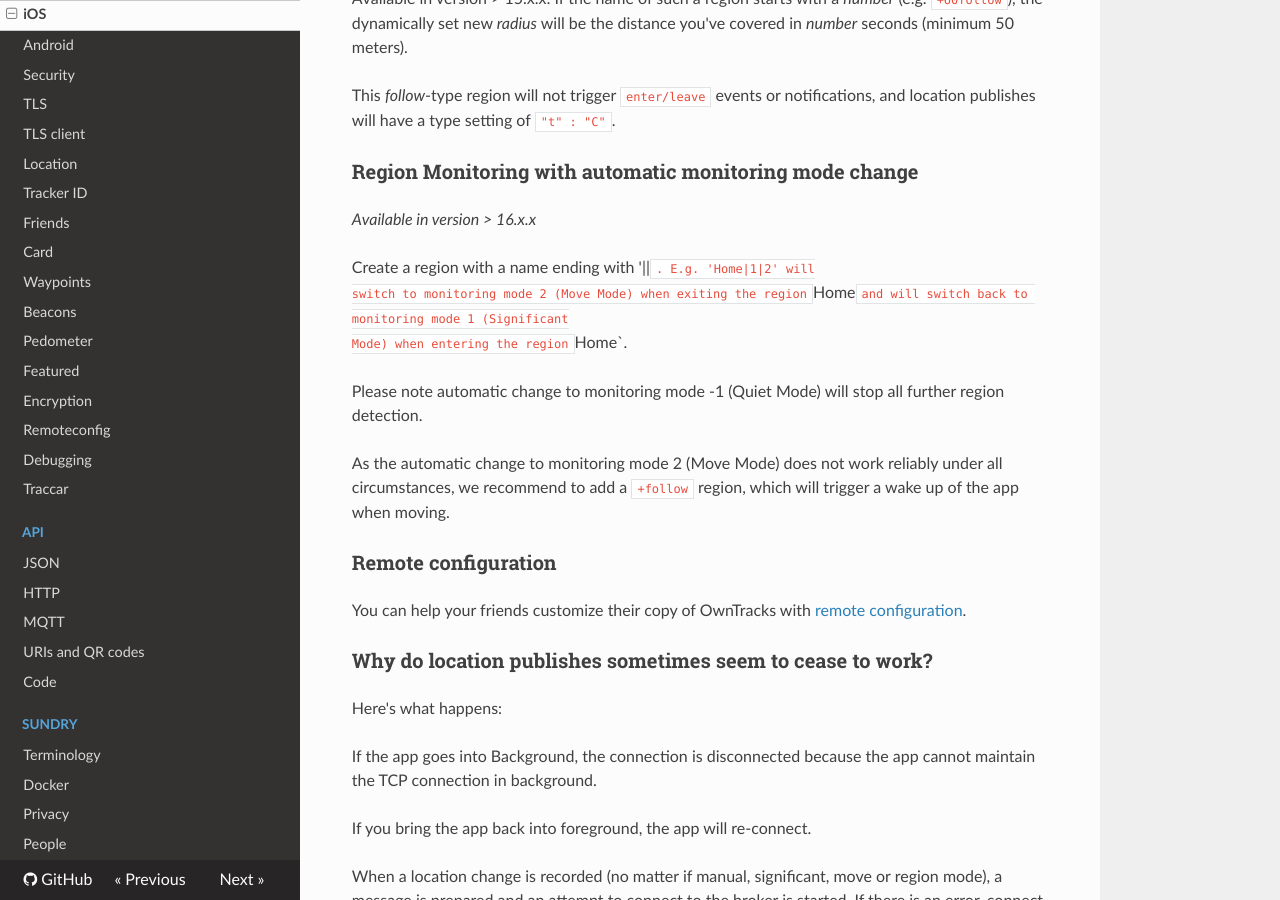
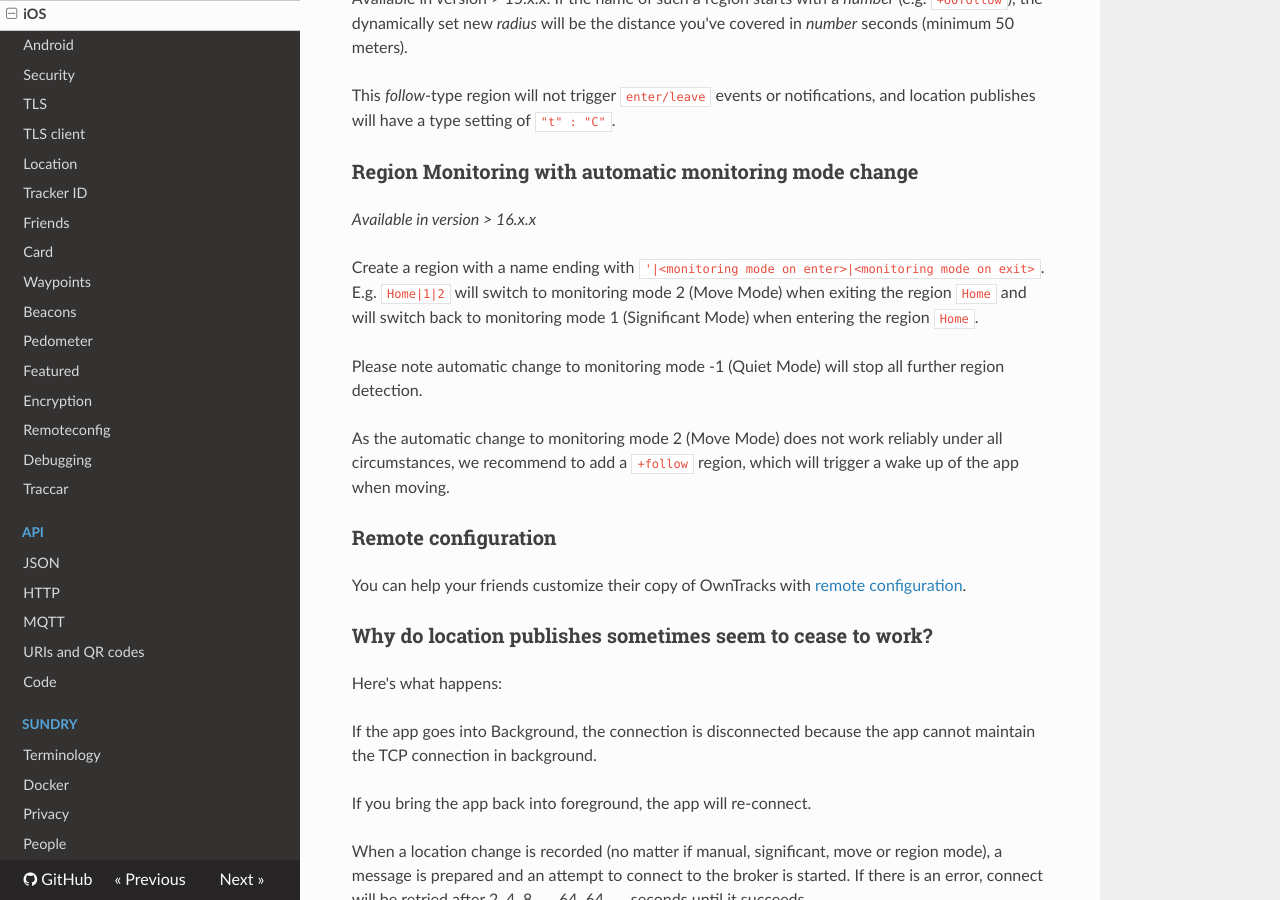
Before and after one commit to owntracks/booklet, an MkDocs documentation site: the page built from docs/features/ios.md, in a window 1280 px wide and 900 px high, scrolled down 2598 px. Built offline with MkDocs 1.6.1, drawn with Linux system fonts in a browser that asks for light colours; nearby versions of some CDN libraries; old or Windows-style settings are respelled for this version of MkDocs.

Commit message:
fix formatting

```diff
--- a/docs/features/ios.md
+++ b/docs/features/ios.md
@@ -99,7 +99,7 @@ This _follow_-type region will not trigger `enter/leave` events or notifications
 ### Region Monitoring with automatic monitoring mode change
 *Available in version > 16.x.x*
 
-Create a region with a name ending with '|<monitoring mode on enter>|<monitoring mode on exit>`. E.g. 'Home|1|2' will
+Create a region with a name ending with `'|<monitoring mode on enter>|<monitoring mode on exit>`. E.g. `Home|1|2` will
 switch to monitoring mode 2 (Move Mode) when exiting the region `Home` and will switch back to monitoring mode 1 (Significant
 Mode) when entering the region `Home`.
 
```
